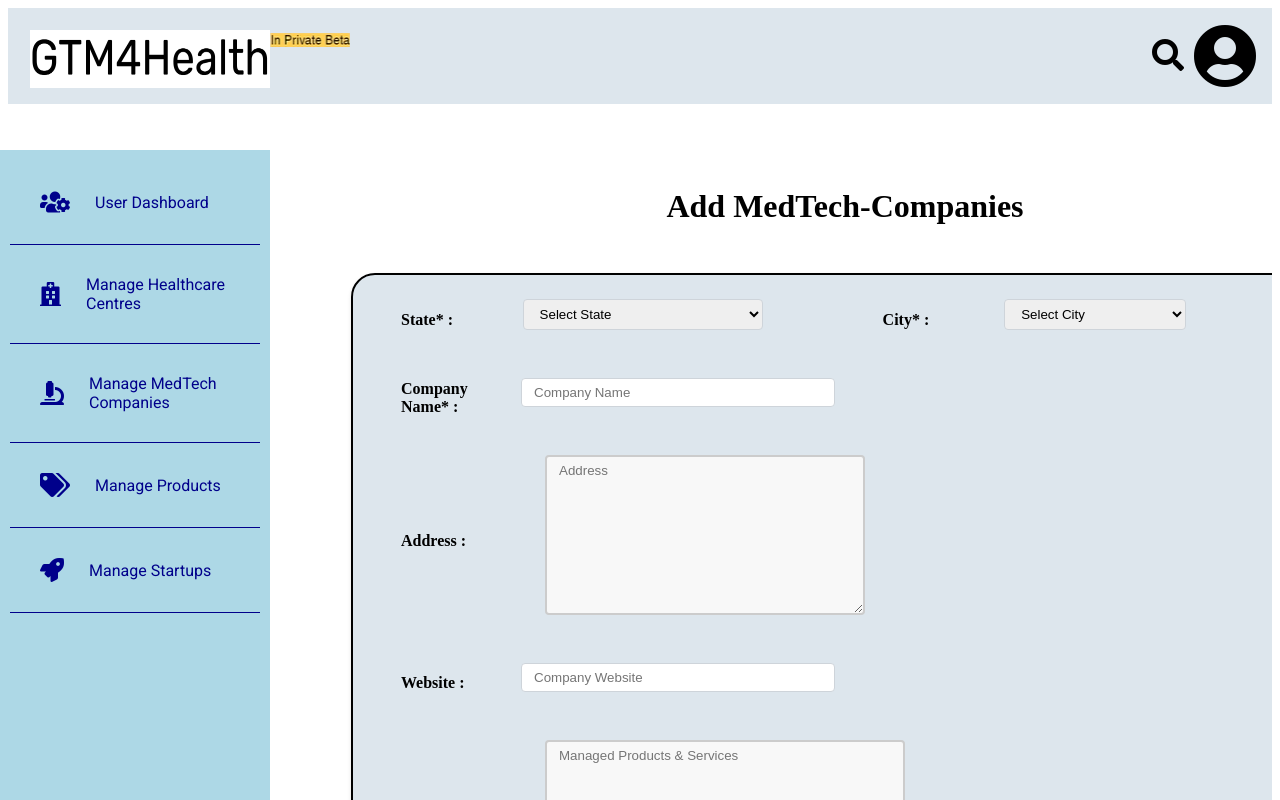
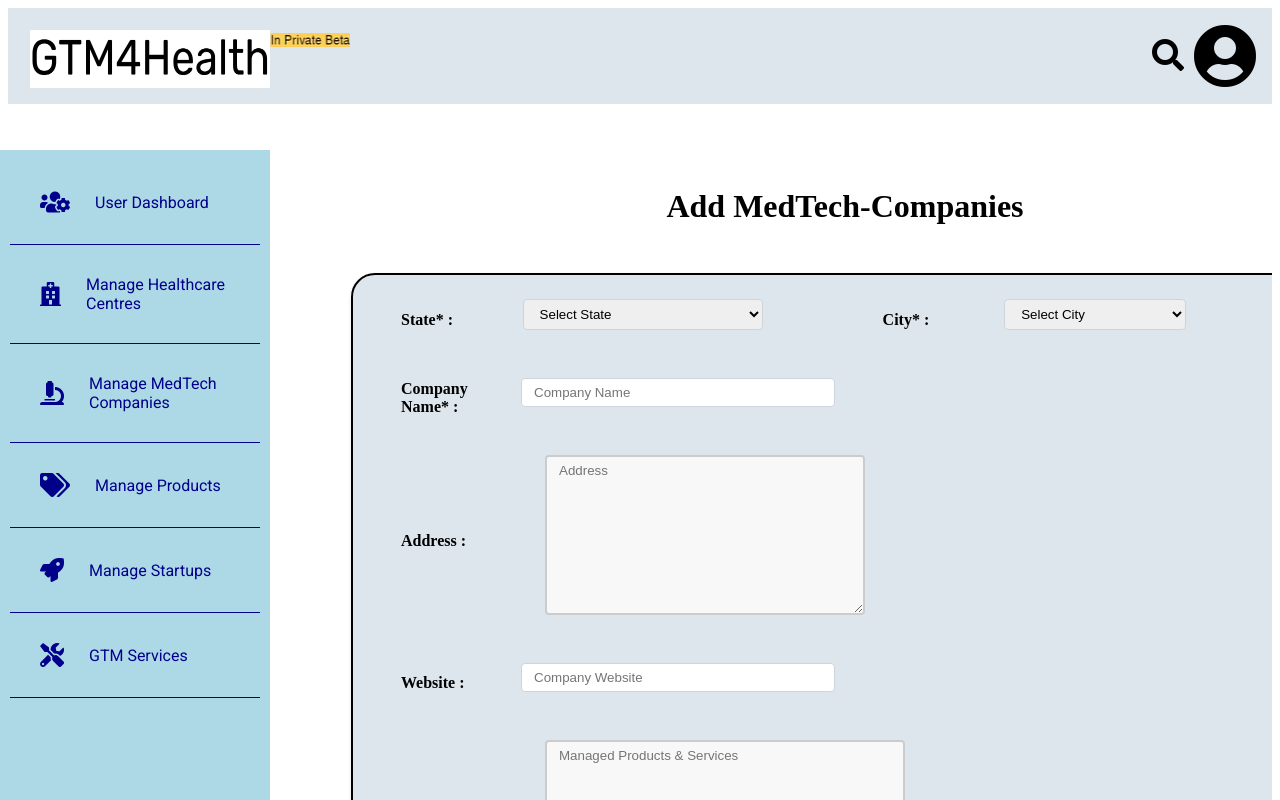
Before and after one commit to Sree-Harsha-PS/GTM4Health-Product, a React (Create React App) app: page /admin/dashboard/Add-MedTech-Companies in a window 1280 px wide. Shown: the top 800 px of the page. Built offline with nearby package versions, Linux system fonts and the light colour scheme.

Commit message:
Add Projects v1.2.17

```diff
--- a/src/components/AdminMenubar.jsx
+++ b/src/components/AdminMenubar.jsx
@@ -5,37 +5,30 @@ const AdminMenuBar = () => {
   const [isMedTechMenuOpen, setIsMedTechMenuOpen] = useState(false);
   const [isProductMenuOpen, setIsProductMenuOpen] = useState(false);
   const [isStartupsMenuOpen, setIsStartupsMenuOpen] = useState(false);
+  const [isGTMMenuOpen, setIsGTMMenuOpen] = useState(false);
 
   const healthcareMenuRef = useRef(null);
   const medTechMenuRef = useRef(null);
   const productMenuRef = useRef(null);
   const startupsMenuRef = useRef(null);
+  const gtmMenuRef = useRef(null);
 
   useEffect(() => {
     const handleOutsideClick = (event) => {
-      if (
-        healthcareMenuRef.current &&
-        !healthcareMenuRef.current.contains(event.target)
-      ) {
+      if (healthcareMenuRef.current && !healthcareMenuRef.current.contains(event.target)) {
         setIsHealthcareMenuOpen(false);
       }
-      if (
-        medTechMenuRef.current &&
-        !medTechMenuRef.current.contains(event.target)
-      ) {
+      if (medTechMenuRef.current && !medTechMenuRef.current.contains(event.target)) {
         setIsMedTechMenuOpen(false);
       }
-      if (
-        productMenuRef.current &&
-        !productMenuRef.current.contains(event.target)
-      ) {
+      if (productMenuRef.current && !productMenuRef.current.contains(event.target)) {
         setIsProductMenuOpen(false);
       }
-      if (
-        startupsMenuRef.current &&
-        !startupsMenuRef.current.contains(event.target)
-      ) {
+      if (startupsMenuRef.current && !startupsMenuRef.current.contains(event.target)) {
         setIsStartupsMenuOpen(false);
+      }
+      if (gtmMenuRef.current && !gtmMenuRef.current.contains(event.target)) {
+        setIsGTMMenuOpen(false);
       }
     };
 
@@ -60,6 +53,10 @@ const AdminMenuBar = () => {
 
   const handleStartupsMenuClick = () => {
     setIsStartupsMenuOpen(!isStartupsMenuOpen);
+  };
+
+  const handleGTMMenuClick = () => {
+    setIsGTMMenuOpen(!isGTMMenuOpen);
   };
 
   return (
@@ -168,6 +165,27 @@ const AdminMenuBar = () => {
           </div>
         )}
       </div>
+      {/* GTM Services Menu */}
+      <div
+        className={`menu-item ad-menu-item ${isGTMMenuOpen ? "active" : ""}`}
+        onClick={handleGTMMenuClick}
+        ref={gtmMenuRef}
+      >
+        <i className="fas fa-tools menu-icon"></i>
+        <span className="menu-text">GTM Services</span>
+        {isGTMMenuOpen && (
+          <div className="sub-menu gtm-menu">
+            <a href="/admin/dashboard/Create-Project" className="sub-menu-item menu-link">
+              <i className="fas fa-plus sub-menu-icon"></i>
+              <span className="menu-text">Create Project</span>
+            </a>
+            <a href="/admin/dashboard/Update-Project" className="sub-menu-item menu-link">
+              <i className="fas fa-edit sub-menu-icon"></i>
+              <span className="menu-text">Update Project</span>
+            </a>
+          </div>
+        )}
+      </div>
     </div>
   );
 };
```
